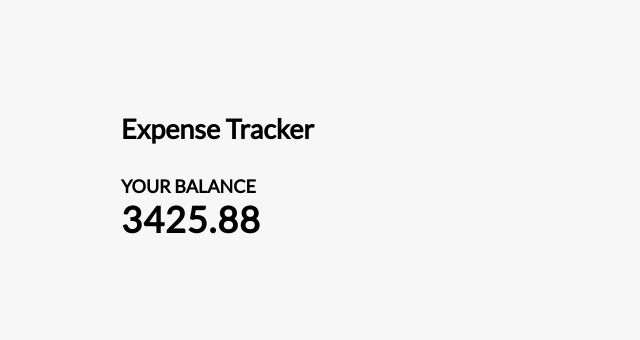
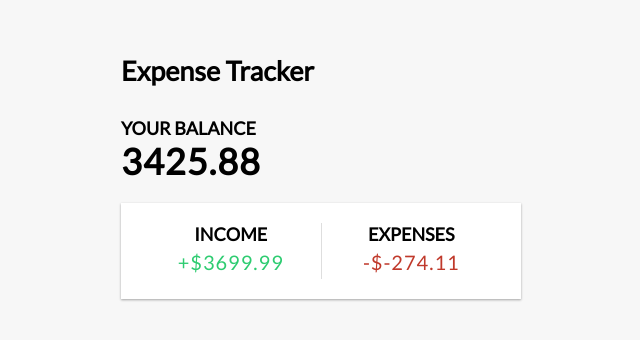
Before and after one commit to Byakko-star/expense-tracker, a Vue app: page / in a window 1280 px wide. Shown: the part 220-560 px from the top of the page, without its empty margins (319-959 px from the left). Built offline with nearby package versions, Linux system fonts and the light colour scheme.

Commit message:
Added income expense component

```diff
--- a/src/App.vue
+++ b/src/App.vue
@@ -1,6 +1,7 @@
 <script setup>
   import Header from './components/Header.vue';
   import Balance from './components/Balance.vue';
+  import IncomeExpenses from './components/IncomeExpenses.vue';
   import {ref, computed} from 'vue';
 
   const transactions = ref([
@@ -17,11 +18,31 @@
       return acc + transaction.amount
     }, 0)
   })
+
+  //get the income by adding all positive values
+  const income = computed( () => {
+    return transactions.value
+    .filter((transaction) => transaction.amount > 0)
+    .reduce( (acc, transaction) => {
+      return acc + transaction.amount
+    }, 0)
+  })
+
+  //get the expenses by adding all negative values
+  const expense = computed( () => {
+    return transactions.value
+    .filter((transaction) => transaction.amount < 0)
+    .reduce( (acc, transaction) => {
+      return acc + transaction.amount
+    }, 0)
+  })
+
 </script>
 
 <template>
   <Header></Header>
   <div class="container">
     <Balance :total="total"></Balance>
+    <IncomeExpenses :income="income" :expense="expense"></IncomeExpenses>
   </div>
 </template>
--- /dev/null
+++ b/src/components/IncomeExpenses.vue
@@ -0,0 +1,27 @@
+<template>
+    <div class="inc-exp-container">
+        <div>
+            <h4>Income</h4>
+            <p id="money-plus" class="money plus">+${{ income }}</p>
+        </div>
+
+        <div>
+            <h4>Expenses</h4>
+            <p id="money-minus" class="money minus">-${{ expense }}</p>
+        </div>
+    </div>
+</template>
+
+<script setup>
+    import {defineProps} from 'vue';
+    const props = defineProps({
+        income: {
+            type: Number,
+            require: true,
+        },
+        expense: {
+            type: Number,
+            require: true,
+        }
+    })
+</script>
```
